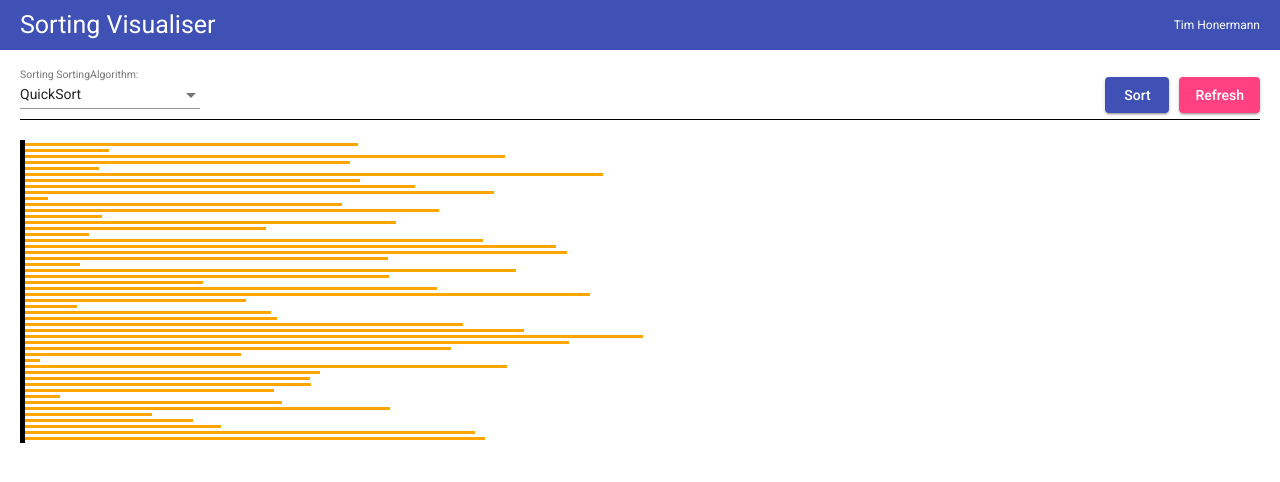
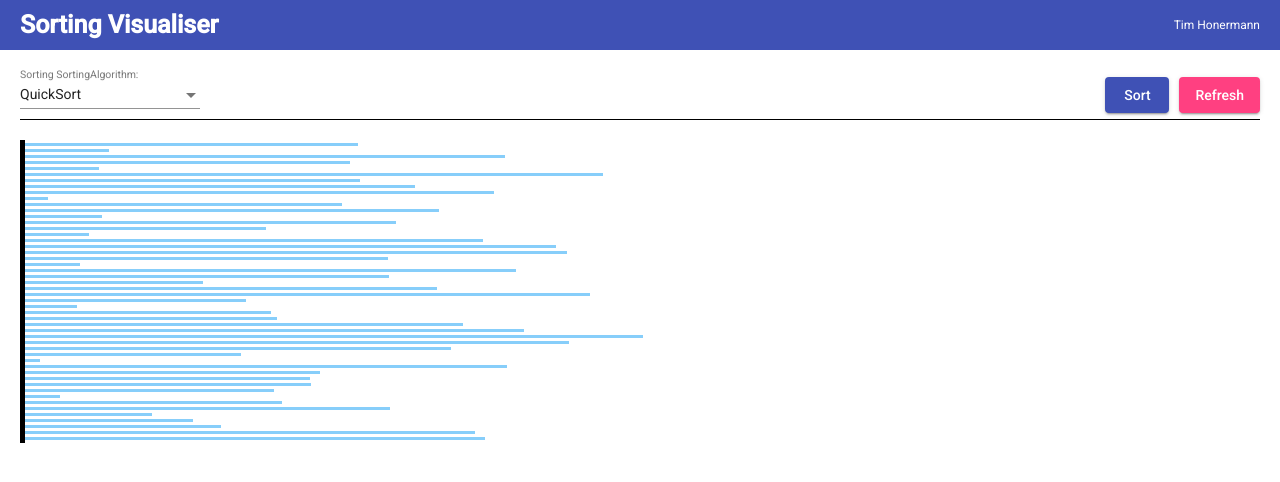
Before and after one commit to timhonermann/sorting-visualiser, an Angular app: page / in a window 1280 px wide. Shown: the top 482 px of the page. Built offline with nearby package versions, Linux system fonts and the light colour scheme.

Commit message:
Refactored code, updated deployables

```diff
--- a/src/app/sorting/sorting.component.html
+++ b/src/app/sorting/sorting.component.html
@@ -15,7 +15,7 @@
             </mat-select>
         </mat-form-field>
         <div class="button-container">
-            <button mat-raised-button color="primary"  [disabled]="sortingState !== 1" (click)="startSorting()">Sort</button>
+            <button mat-raised-button color="primary"  [disabled]="getIsSortButtonDisabled()" (click)="startSorting()">Sort</button>
             <div class="divider"></div>
             <button mat-raised-button color="accent" (click)="generateRandomArray()">Refresh</button>
         </div>
@@ -23,8 +23,8 @@
     <div class="array-container">
         <div *ngFor="let value of array; let i = index"
              class="array-bar"
-             [ngClass]="{'sorted': sortingState === 3}"
-             [style.width.%]="value / maxArrayBar * 50">
+             [ngClass]="{sorted: getIsArraySorted(), compared: getIsBeingCompared(i) }"
+             [style.width.%]="getArrayBarWidth(value)">
         </div>
     </div>
 </div>
--- a/src/app/sorting/sorting.component.scss
+++ b/src/app/sorting/sorting.component.scss
@@ -9,6 +9,7 @@
 
     .title {
         font-size: 25px;
+        font-weight: bold;
         color: white;
     }
 
@@ -50,11 +51,11 @@
             height: 3px;
             margin: 3px 0;
             border: none;
-            background-color: orange;
+            background-color: lightskyblue;
         }
 
         .compared {
-            background-color: red;
+            background-color: #ff4081;
         }
 
         .sorted {
--- a/src/app/sorting/sorting.component.ts
+++ b/src/app/sorting/sorting.component.ts
@@ -6,9 +6,9 @@ import {SortingSettings} from './sorting-settings';
 import {SortingAnimation} from './sorting-animation';
 import {SortingAlgorithm} from './algorithms/sorting-algorithm';
 import {SortingState} from './sorting-state';
-import Timeout = NodeJS.Timeout;
 import {BubbleSort} from './algorithms/bubble-sort';
 import {SelectionSort} from './algorithms/selection-sort';
+import Timeout = NodeJS.Timeout;
 
 @Component({
     selector: 'app-sorting',
@@ -20,11 +20,12 @@ export class SortingComponent implements OnInit {
     sortingAlgorithms = SortingAlgorithms;
     sortingAlgorithm: SortingAlgorithm;
     sortingAlgorithmKeys: string[];
-    selectedSortingAlgorithm = '1';
+    selectedSortingAlgorithm = SortingAlgorithms.QuickSort.toString();
     sortingState: SortingState = SortingState.waiting;
 
     array: number[] = [];
     maxArrayBar = 0;
+    comparedValues: number[] = [];
 
     animations: SortingAnimation[];
 
@@ -39,27 +40,18 @@ export class SortingComponent implements OnInit {
     startSorting(): void {
         this.sortingState = SortingState.sorting;
         const auxiliaryArray = this.array.slice();
+
         if (this.sortingAlgorithm) {
             this.animations = this.sortingAlgorithm.sort(auxiliaryArray, this.animations);
+
             for (let i = 0; i < this.animations.length; i++) {
                 this.timeouts.push(setTimeout(() => {
-                    let [indexOne, indexTwo] = this.animations[i].barIndexes;
+                    const [indexOne, indexTwo] = this.animations[i].barIndexes;
                     if (this.animations[i].isSwap) {
                         [this.array[indexOne], this.array[indexTwo]] = [this.array[indexTwo], this.array[indexOne]];
                     } else {
-                        const arrayBars = document.getElementsByClassName('array-bar');
-
-                        let j = 0;
-                        while (j < arrayBars.length) {
-                            arrayBars[j].classList.remove('compared');
-                            j++;
-                        }
-
-                        [indexOne, indexTwo] = this.animations[i].barIndexes;
-                        const barOne = arrayBars[indexOne] as HTMLElement;
-                        const barTwo = arrayBars[indexTwo] as HTMLElement;
-                        barOne.classList.add('compared');
-                        barTwo.classList.add('compared');
+                        this.comparedValues = [];
+                        this.comparedValues.push(...this.animations[i].barIndexes);
                     }
                     this.setIsSortedIfEndOfAnimations(i);
                 }, i * SortingSettings.ANIMATION_SPEED));
@@ -90,6 +82,7 @@ export class SortingComponent implements OnInit {
     generateRandomArray() {
         this.stopTimeouts();
         this.animations = [];
+        this.comparedValues = [];
         this.sortingState = SortingState.waiting;
         this.array = Array.from(
             { length: SortingSettings.DEFAULT_ARRAY_SIZE },
@@ -99,6 +92,22 @@ export class SortingComponent implements OnInit {
                     + SortingSettings.MINIMUM_ARRAY_VALUE
         );
         this.maxArrayBar = Math.max(...this.array);
+    }
+
+    getIsArraySorted(): boolean {
+        return this.sortingState === SortingState.sorted;
+    }
+
+    getIsBeingCompared(index: number): boolean {
+        return this.comparedValues.includes(index);
+    }
+
+    getIsSortButtonDisabled(): boolean {
+        return this.sortingState !== SortingState.waiting;
+    }
+
+    getArrayBarWidth(value: number): number {
+        return value / this.maxArrayBar * 50;
     }
 
     private setIsSortedIfEndOfAnimations(index: number) {
```
Also changed, not shown: 5 other files (tests, documents, lock files or other folders).
